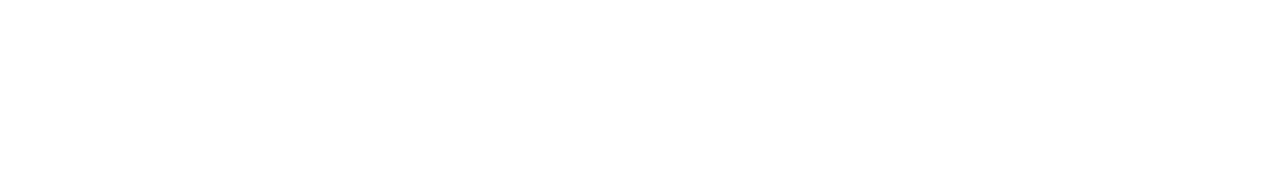
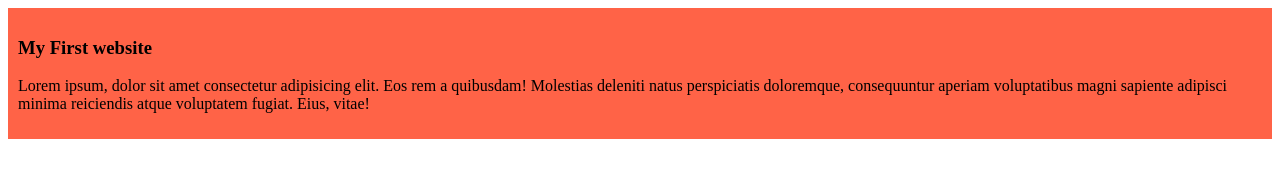
Before and after one commit to sdrakib89/my-simple-website, a plain HTML site: page index.html in a window 1280 px wide. Drawn offline with Linux system fonts and the light colour scheme.

Commit message:
added my first blog

```diff
--- a/index.html
+++ b/index.html
@@ -4,8 +4,13 @@
     <meta charset="UTF-8">
     <meta name="viewport" content="width=device-width, initial-scale=1.0">
     <title>my simple website</title>
+    <link rel="stylesheet" href="styles/blog.css">
 </head>
 <body>
+    <div>
+        <h3>My First website</h3>
+        <p>Lorem ipsum, dolor sit amet consectetur adipisicing elit. Eos rem a quibusdam! Molestias deleniti natus perspiciatis doloremque, consequuntur aperiam voluptatibus magni sapiente adipisci minima reiciendis atque voluptatem fugiat. Eius, vitae!</p>
+    </div>
 
 </body>
 </html>
--- /dev/null
+++ b/styles/blog.css
@@ -0,0 +1,4 @@
+div{
+    background-color: tomato;
+    padding: 10px;
+}
```
